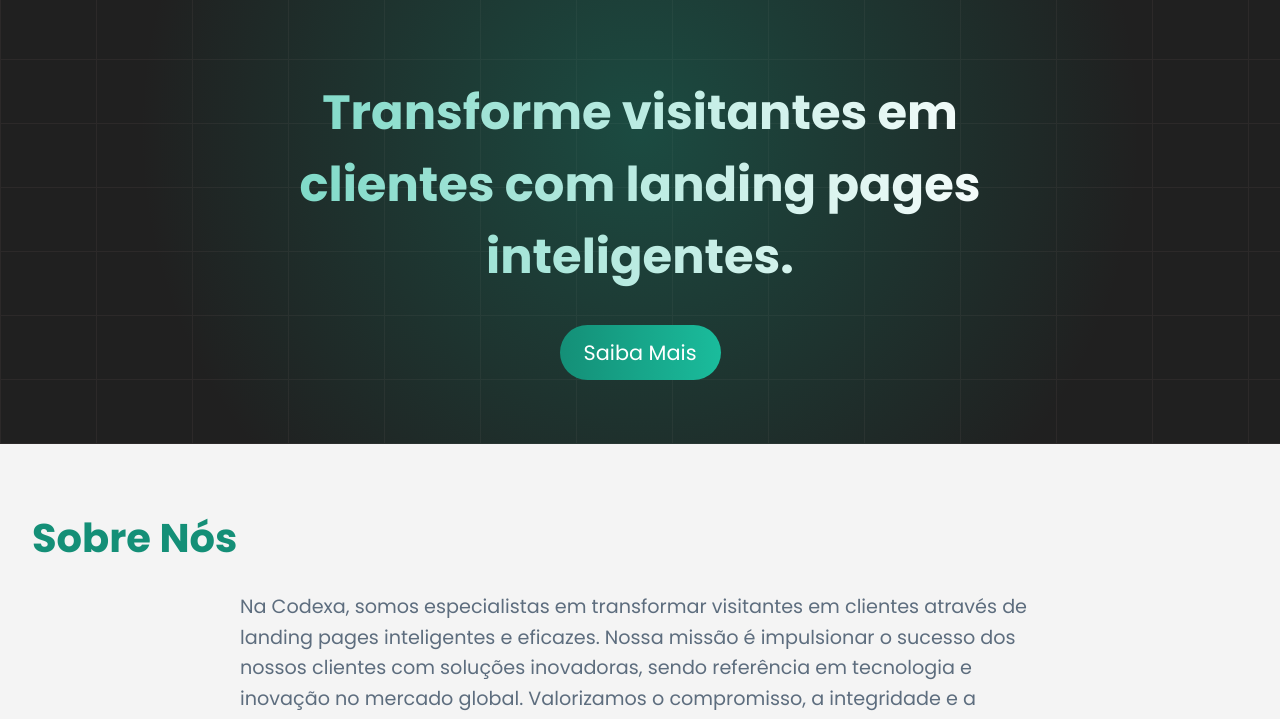
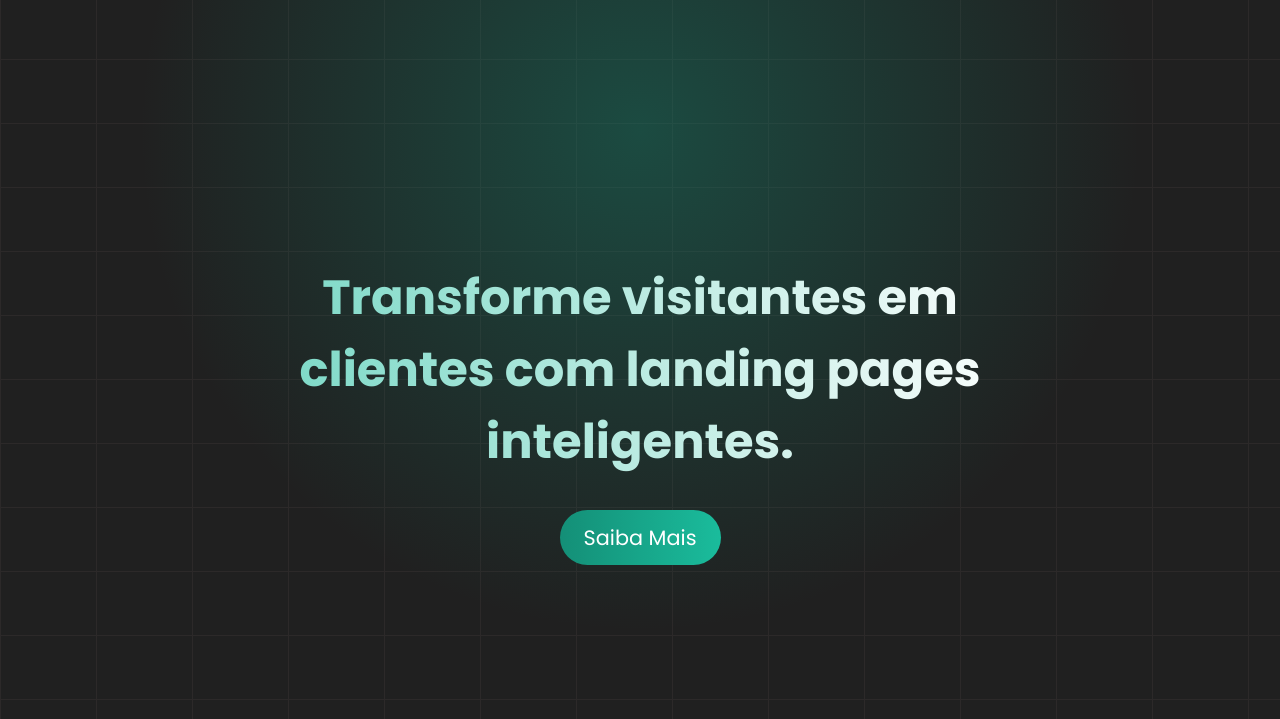
Before and after one commit to devluizmarcolino/Codexa, a plain HTML site: page index.html in a window 1280 px wide. Shown: the part 69-788 px from the top of the page. Drawn offline with nearby package versions, Linux system fonts and the light colour scheme.

Commit message:
fix: resolvido o problema do padding no h1 do home

```diff
--- a/src/css/global.css
+++ b/src/css/global.css
@@ -111,8 +111,9 @@ nav a i {
     justify-content: center;
     align-items: center;
     text-align: center;
-    padding: 4rem 2rem;
+    padding: 0 2rem;
     color: #fff;
+    height: 100vh;
 }
 
 .home-content {
```
